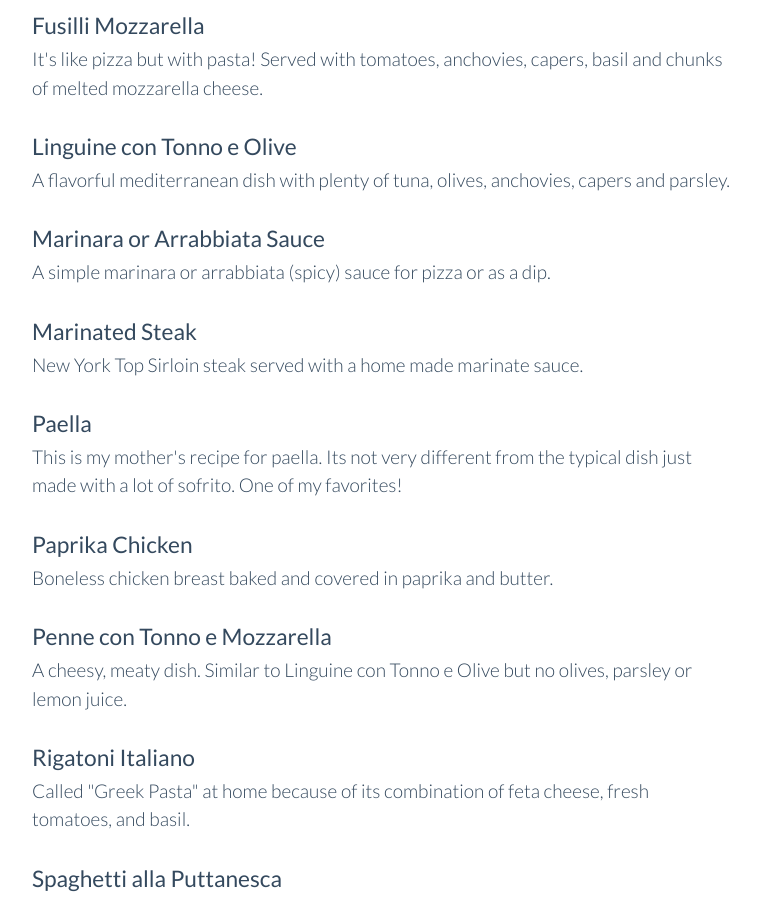
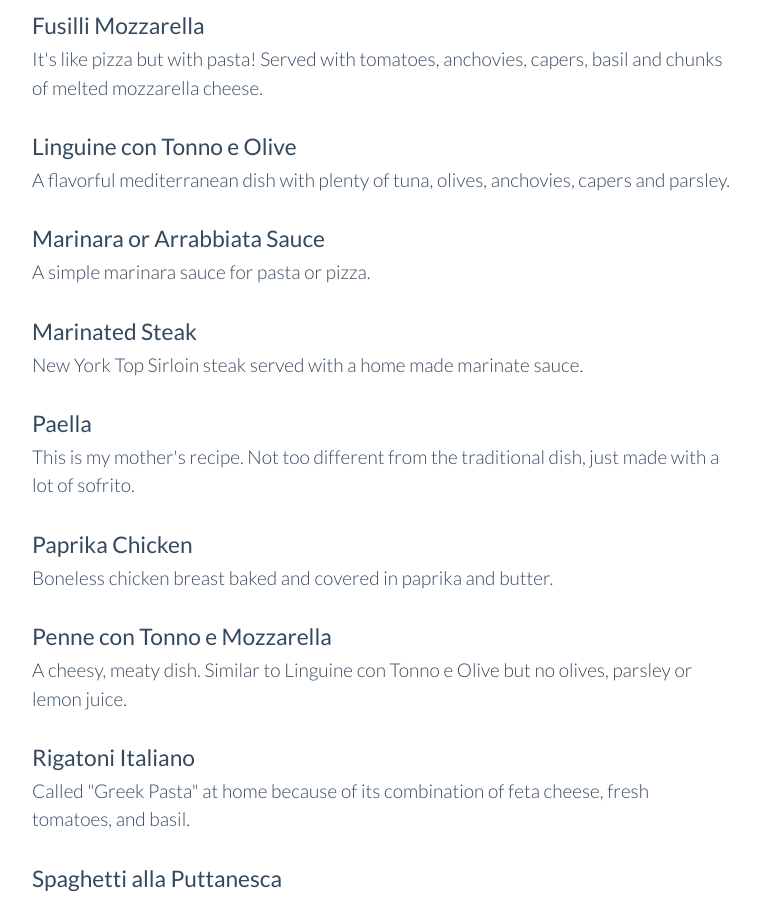
Before and after one commit to javierjulio/javierjulio.github.io, a Jekyll site: the page built from recipes.html, in a window 1280 px wide and 900 px high, scrolled down 858 px. Shown: the whole window, without its empty margins (258-1018 px from the left). Built offline with Jekyll 4.4.1, drawn with Linux system fonts in a browser that asks for light colours.

Commit message:
Update recipe descriptions

```diff
--- a/_recipes/marinara-sauce.markdown
+++ b/_recipes/marinara-sauce.markdown
@@ -1,11 +1,11 @@
 ---
 layout: post
 title:  Marinara or Arrabbiata Sauce
-description: A simple marinara or arrabbiata (spicy) sauce for pizza or as a dip.
+description: A simple marinara sauce for pasta or pizza.
 date:   2015-08-02 16:59:02
 ---
 
-This is a simple marinara or arrabbiata sauce for pizza or as a dip. The sauce can be refrigerated for a week or frozen for several months.
+This is a simple marinara or arrabbiata (spicy) sauce for pasta or pizza.
 
 ### Ingredients
 
--- a/_recipes/paella.markdown
+++ b/_recipes/paella.markdown
@@ -1,11 +1,11 @@
 ---
 layout: post
 title:  Paella
-description: This is my mother's recipe for paella. Its not very different from the typical dish just made with a lot of sofrito. One of my favorites!
+description: This is my mother's recipe. Not too different from the traditional dish, just made with a lot of sofrito.
 date:   2015-08-02 16:59:02
 ---
 
-This is my mother's recipe for paella. Its not very different from the typical dish just made with a lot of sofrito. One of my favorites. Make sure to serve with plenty of lemons!
+This is my mother's paella recipe. Not too different from the traditional dish, just made with a lot of sofrito. Make sure to serve with plenty of lemons!
 
 ### Ingredients
 
```
